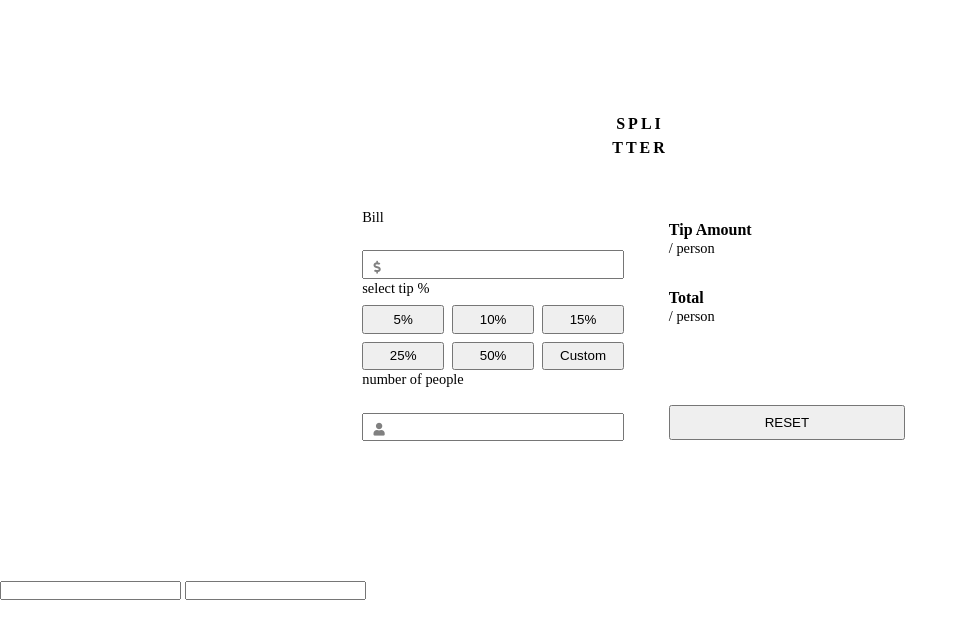
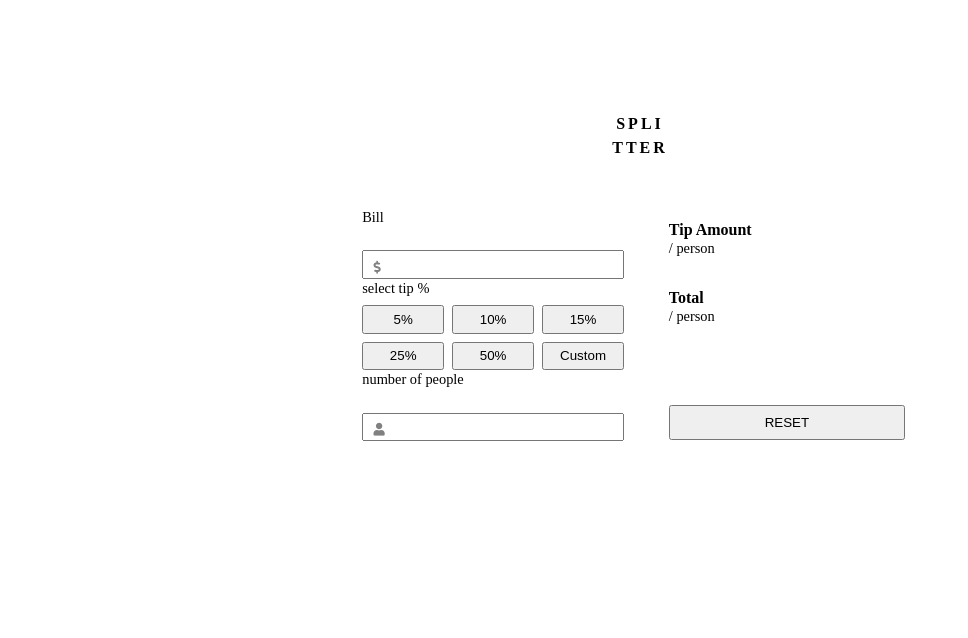
Before and after one commit to ShuaibuMaryam/mentor-task-tip-calculator, a plain HTML site: page index.html in a window 1280 px wide. Shown: the whole page, without its empty margins (0-968 px from the left). Drawn offline with Linux system fonts and the light colour scheme.

Commit message:
update-fixed

```diff
--- a/index.html
+++ b/index.html
@@ -60,10 +60,6 @@
             </div>
         </div>
     </div>
-<form action="">
-    <input type="text">
-    <input type="text">
-</form>
     <!-- scripts -->
     <script src="./js/script.js"></script>
 </body>
--- a/js/script.js
+++ b/js/script.js
@@ -49,9 +49,6 @@ const bill_calculation = (x, y, z) => {
 };
 
 
-
-
-
 /* const values = [];
 
     get_bill.addEventListener('change', ({ target }) => {
```
